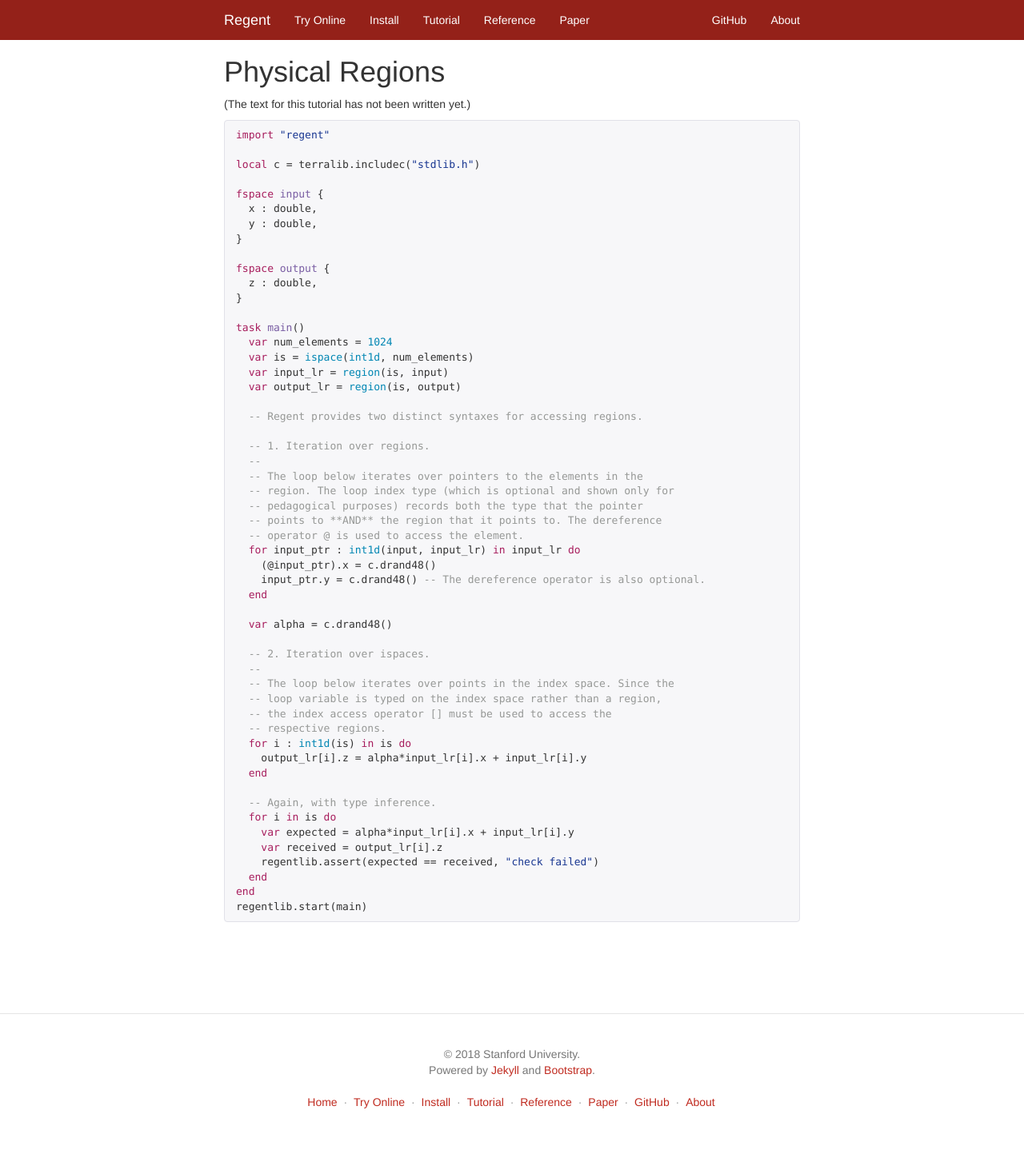
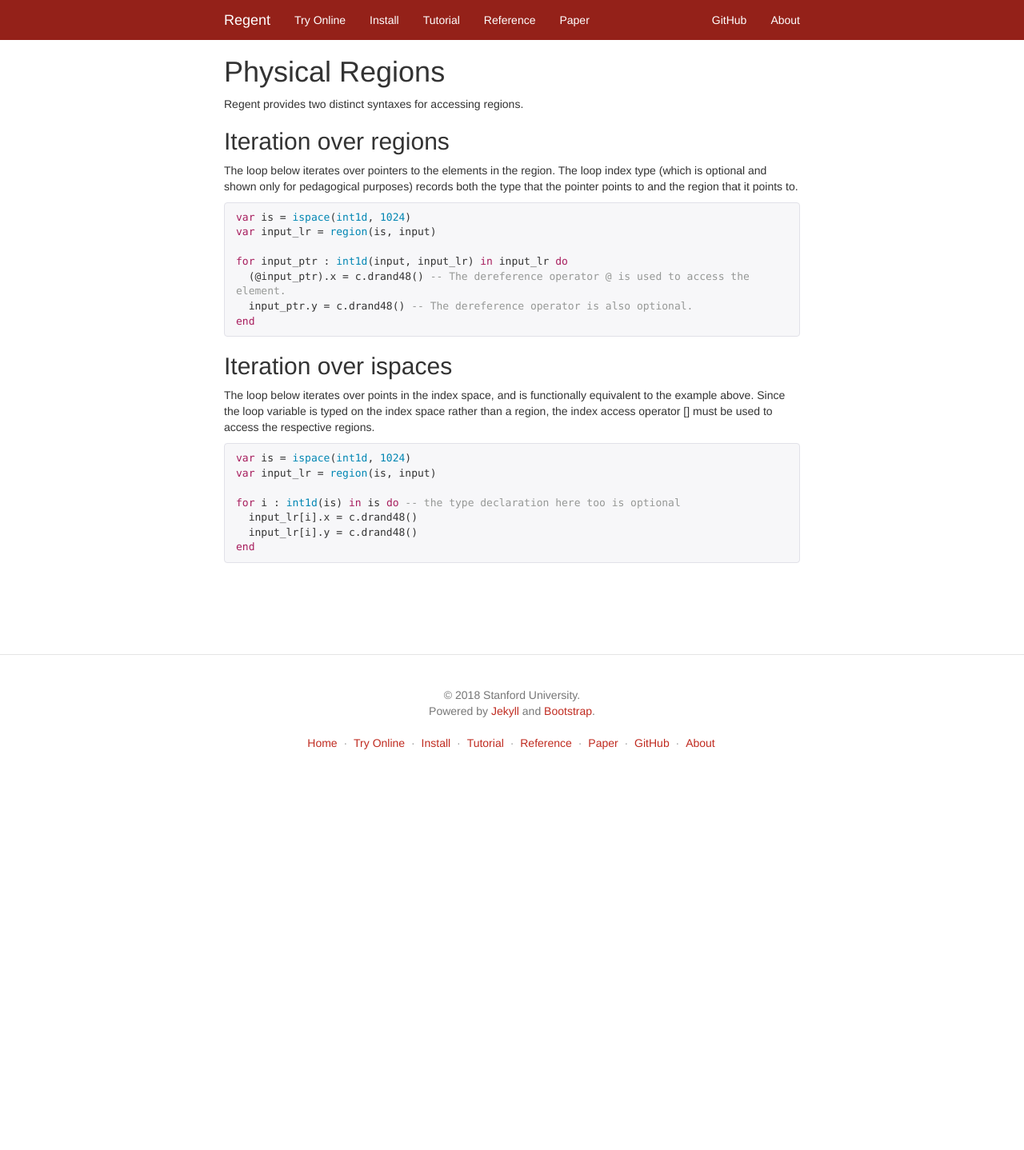
Before and after one commit to StanfordLegion/regent-lang.org, a Jekyll site: the page built from tutorial/05_physical_regions.md, in a window 1280 px wide. Shown: the whole page at 80% size. Built offline with Jekyll 4.4.1, drawn with Linux system fonts in a browser that asks for light colours; nearby versions of some CDN libraries; after the commit the page ends 989 px from its top, so only the background shows below that.

Commit message:
Update 05_physical_regions.md

```diff
--- a/tutorial/05_physical_regions.md
+++ b/tutorial/05_physical_regions.md
@@ -6,60 +6,33 @@ highlight_first: false
 permalink: /tutorial/05_physical_regions/index.html
 ---
 
-(The text for this tutorial has not been written yet.)
+Regent provides two distinct syntaxes for accessing regions.
+
+## Iteration over regions
+
+The loop below iterates over pointers to the elements in the region. The loop index type (which is optional and shown only for
+pedagogical purposes) records both the type that the pointer points to and the region that it points to.
 
 {% highlight regent %}
-import "regent"
+var is = ispace(int1d, 1024)
+var input_lr = region(is, input)
 
-local c = terralib.includec("stdlib.h")
+for input_ptr : int1d(input, input_lr) in input_lr do
+  (@input_ptr).x = c.drand48() -- The dereference operator @ is used to access the element.
+  input_ptr.y = c.drand48() -- The dereference operator is also optional.
+end
+{% endhighlight %}
 
-fspace input {
-  x : double,
-  y : double,
-}
+## Iteration over ispaces
 
-fspace output {
-  z : double,
-}
+The loop below iterates over points in the index space, and is functionally equivalent to the example above. Since the loop variable is typed on the index space rather than a region, the index access operator [] must be used to access the respective regions.
 
-task main()
-  var num_elements = 1024
-  var is = ispace(int1d, num_elements)
-  var input_lr = region(is, input)
-  var output_lr = region(is, output)
+{% highlight regent %}
+var is = ispace(int1d, 1024)
+var input_lr = region(is, input)
 
-  -- Regent provides two distinct syntaxes for accessing regions.
-
-  -- 1. Iteration over regions.
-  --
-  -- The loop below iterates over pointers to the elements in the
-  -- region. The loop index type (which is optional and shown only for
-  -- pedagogical purposes) records both the type that the pointer
-  -- points to **AND** the region that it points to. The dereference
-  -- operator @ is used to access the element.
-  for input_ptr : int1d(input, input_lr) in input_lr do
-    (@input_ptr).x = c.drand48()
-    input_ptr.y = c.drand48() -- The dereference operator is also optional.
-  end
-
-  var alpha = c.drand48()
-
-  -- 2. Iteration over ispaces.
-  --
-  -- The loop below iterates over points in the index space. Since the
-  -- loop variable is typed on the index space rather than a region,
-  -- the index access operator [] must be used to access the
-  -- respective regions.
-  for i : int1d(is) in is do
-    output_lr[i].z = alpha*input_lr[i].x + input_lr[i].y
-  end
-
-  -- Again, with type inference.
-  for i in is do
-    var expected = alpha*input_lr[i].x + input_lr[i].y
-    var received = output_lr[i].z
-    regentlib.assert(expected == received, "check failed")
-  end
+for i : int1d(is) in is do -- the type declaration here too is optional
+  input_lr[i].x = c.drand48()
+  input_lr[i].y = c.drand48()
 end
-regentlib.start(main)
 {% endhighlight %}
```
